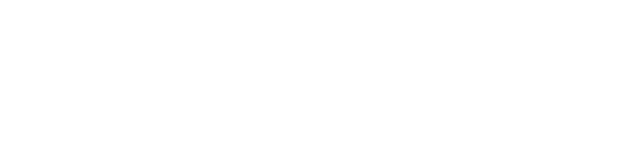
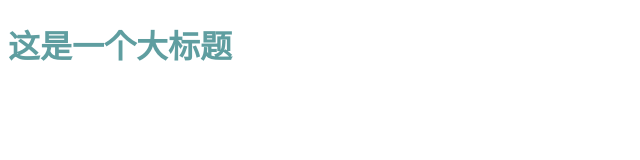
Before and after one commit to 18612649470/project, a plain HTML site: page index.html in a window 1280 px wide. Shown: the whole page, without its empty margins (0-640 px from the left). Drawn offline with Linux system fonts and the light colour scheme.

Commit message:
这是新增的common.js和style.css

```diff
--- /dev/null
+++ b/common.js
@@ -0,0 +1 @@
+alert
--- a/index.html
+++ b/index.html
@@ -5,8 +5,10 @@
   <meta http-equiv="X-UA-Compatible" content="IE=edge">
   <meta name="viewport" content="width=device-width, initial-scale=1.0">
   <title>Document</title>
+  <link rel="stylesheet" href="./style.css">
+  <script src="./common.js"></script>
 </head>
 <body>
-
+  <h1>这是一个大标题</h1>
 </body>
 </html>
--- /dev/null
+++ b/style.css
@@ -0,0 +1,3 @@
+h1{
+  color: cadetblue;
+}
```
